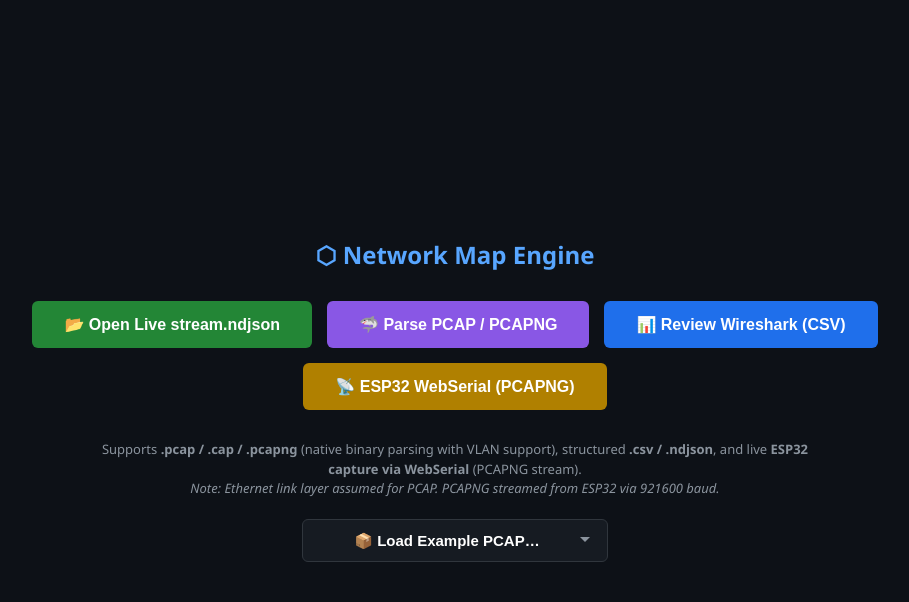
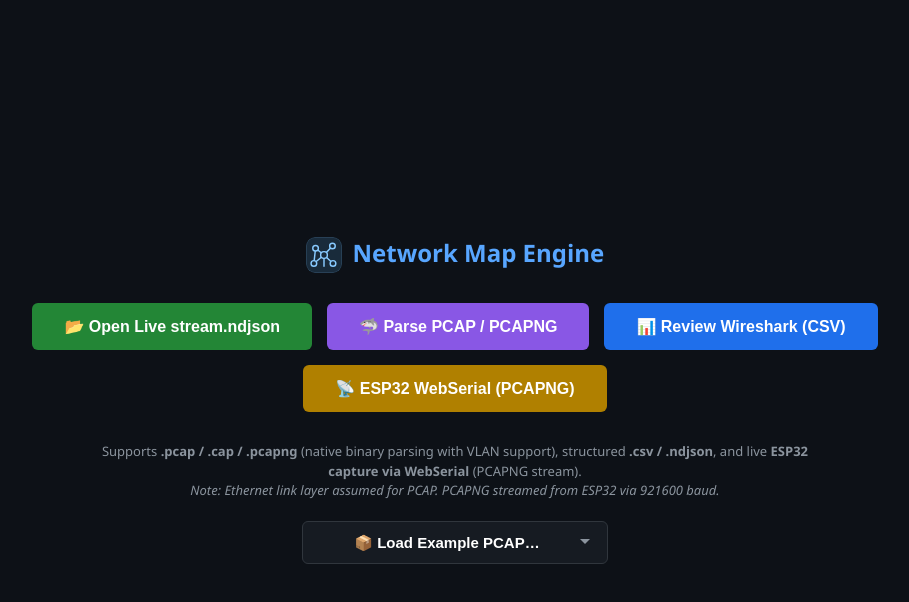
Before and after one commit to Shubin123/netgraph, a plain HTML site: page index.html in a window 1280 px wide. Shown: the whole page, without its empty margins (185-1094 px from the left). Drawn offline with nearby package versions, Linux system fonts and the light colour scheme.

Commit message:
Replace the hexagon glyph with the project mark
The header and favicon now use the same mark as the portfolio card.

```diff
--- a/index.html
+++ b/index.html
@@ -114,11 +114,13 @@ button:active { transform: scale(0.97); }
 .node circle.ping, .node circle.halo { pointer-events: none; }
 .node text { font-size: 10px; fill: #8b949e; pointer-events: none; text-shadow: 0 1px 3px #000; }
 </style>
+  <link rel="icon" type="image/svg+xml" href="./app-icon.svg">
+  <style>img.project-mark { display: inline-block; width: 36px !important; height: 36px !important; min-width: 36px; max-width: none !important; margin: 0 .45em 0 0 !important; padding: 0 !important; border: 0 !important; border-radius: 9px; object-fit: contain; vertical-align: middle; flex-shrink: 0; }</style>
 </head>
 <body>
 
 <div id="overlay">
-  <h1>&#x2B21; Network Map Engine</h1>
+  <h1><img class="project-mark" src="./app-icon.svg" alt="" width="36" height="36">Network Map Engine</h1>
   <div class="btn-container">
     <button id="btnPicker">&#x1F4C2; Open Live stream.ndjson</button>
     <button id="btnPcap">&#x1F988; Parse PCAP / PCAPNG</button>
```
Also changed, not shown: app-icon.svg (added).
